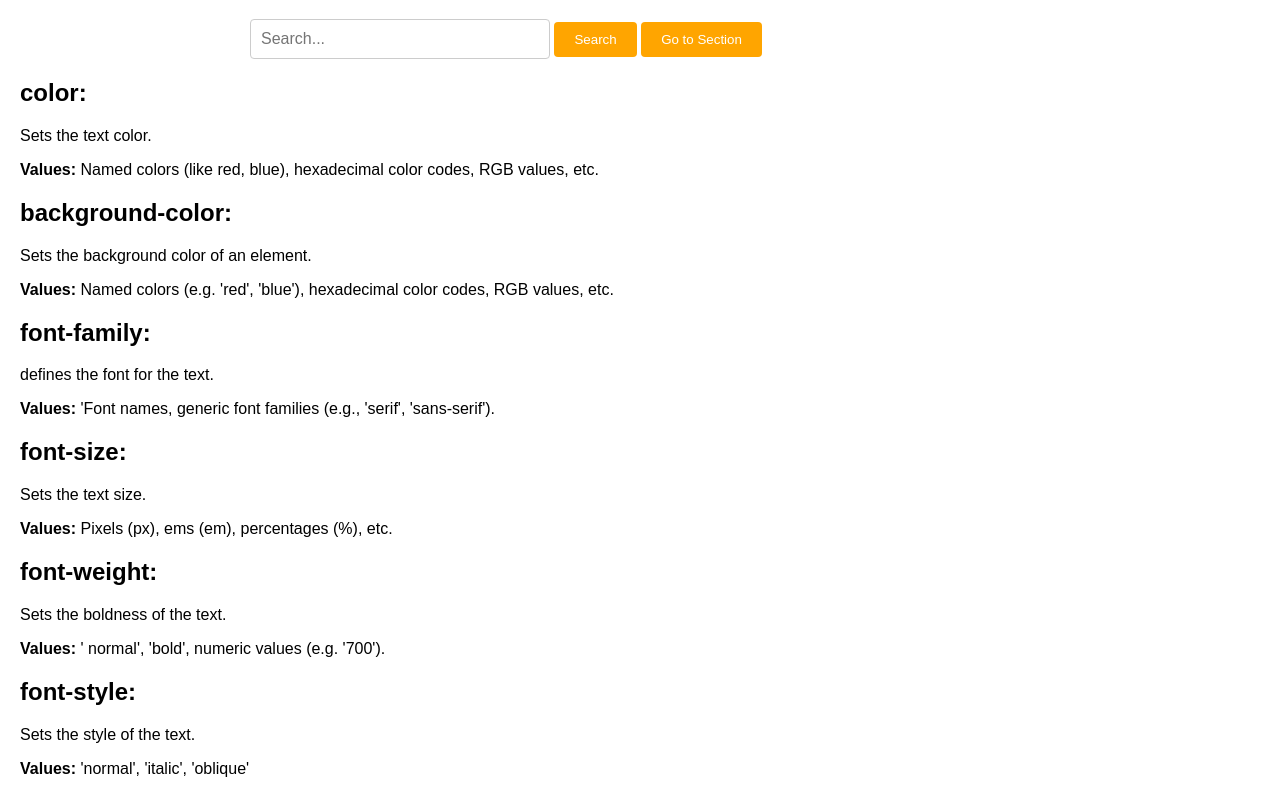
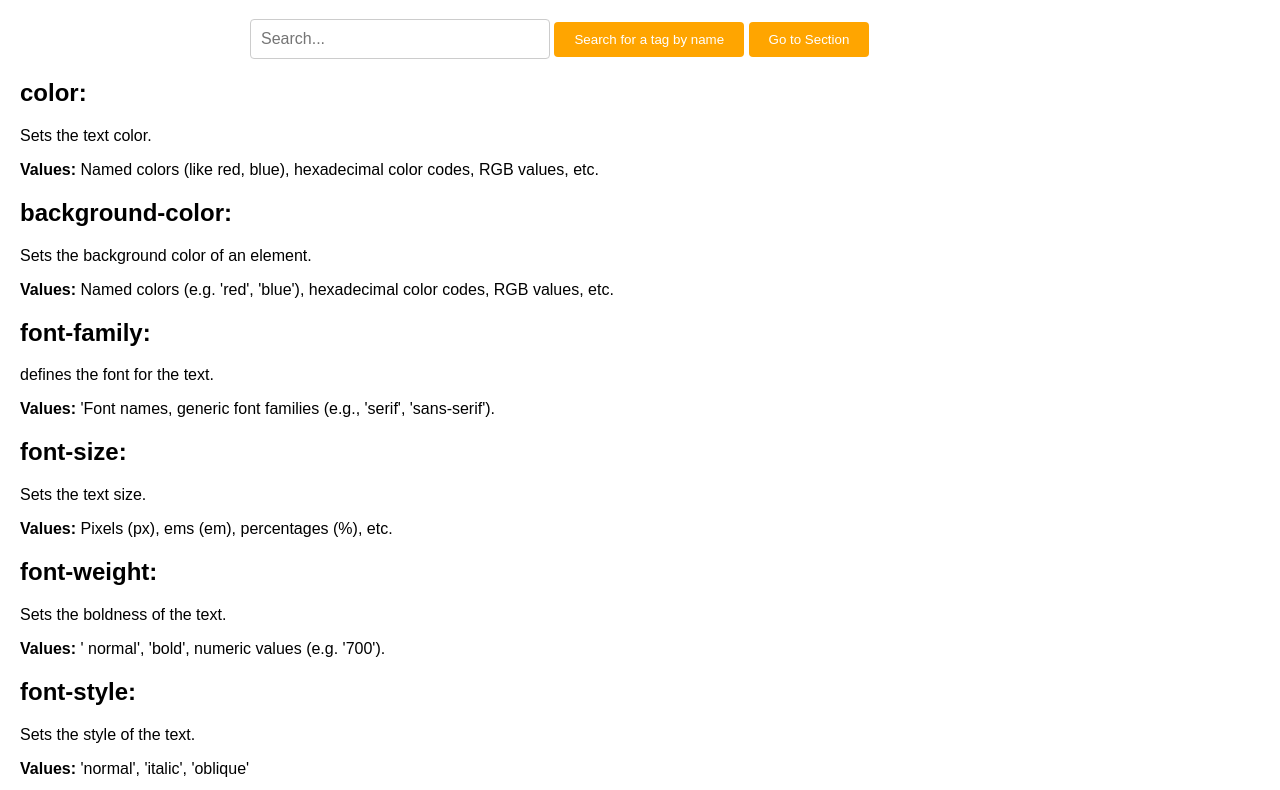
Before and after one commit to learnwithmindchamp/mindchamps-coderealm, a plain HTML site: page css-tags.html in a window 1280 px wide. Shown: the part 121-911 px from the top of the page. Drawn offline with Linux system fonts and the light colour scheme.

```diff
--- a/css-tags.html
+++ b/css-tags.html
@@ -20,7 +20,7 @@
  <div class="search-container">
         <input type="text" id="searchInput" class="search-input" placeholder="Search...">
 		</td>
-       <td  class="c5"> <button onclick="searchSections()" class="search-button">Search</button> </td>
+       <td  class="c5"> <button onclick="searchSections()" class="search-button">Search for a tag by name</button> </td>
 	   <td class="c5"><div class="dropdown">
             <button onclick="toggleDropdown()" class="search-button">Go to Section</button>
             <div id="sectionDropdown" class="dropdown-content">
```
